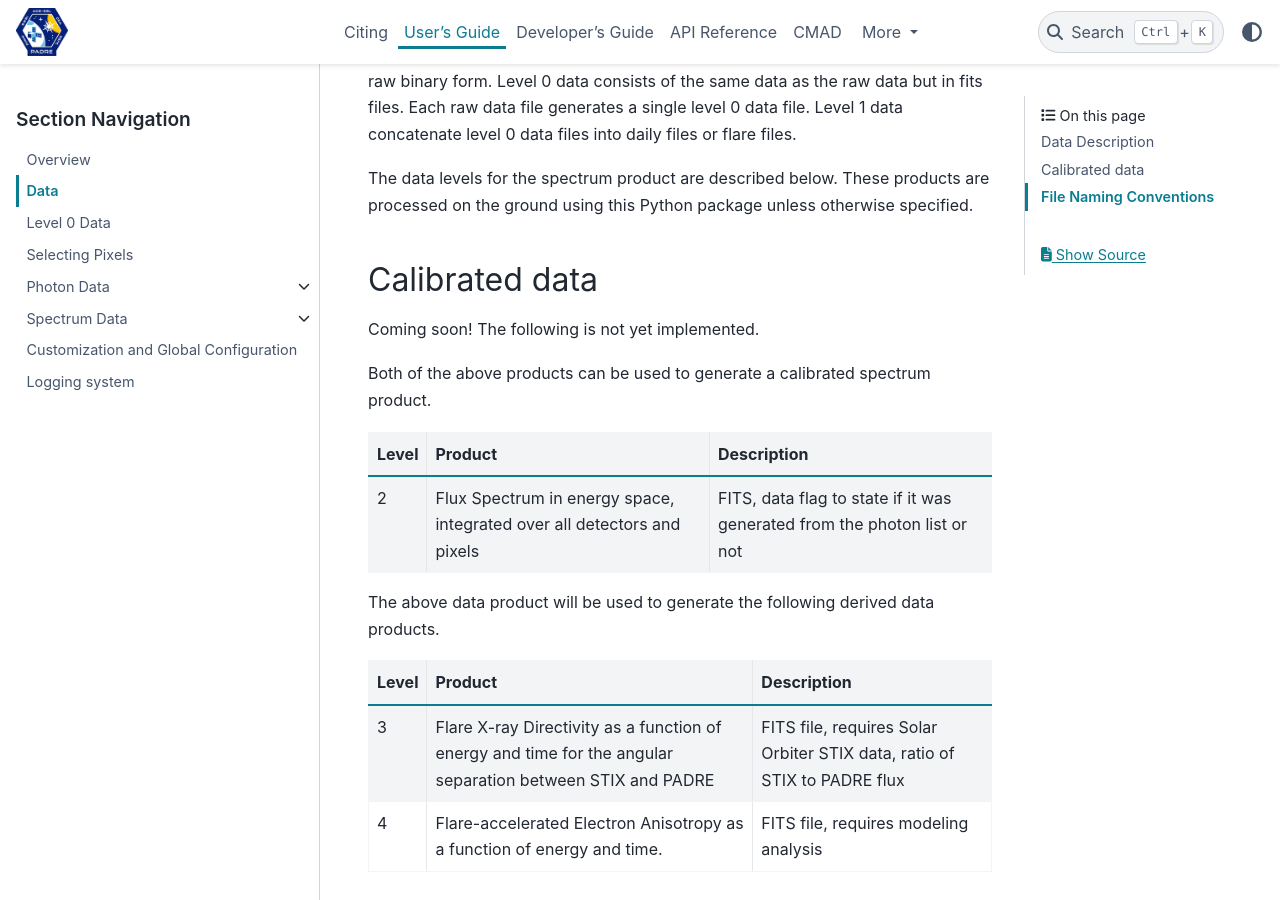
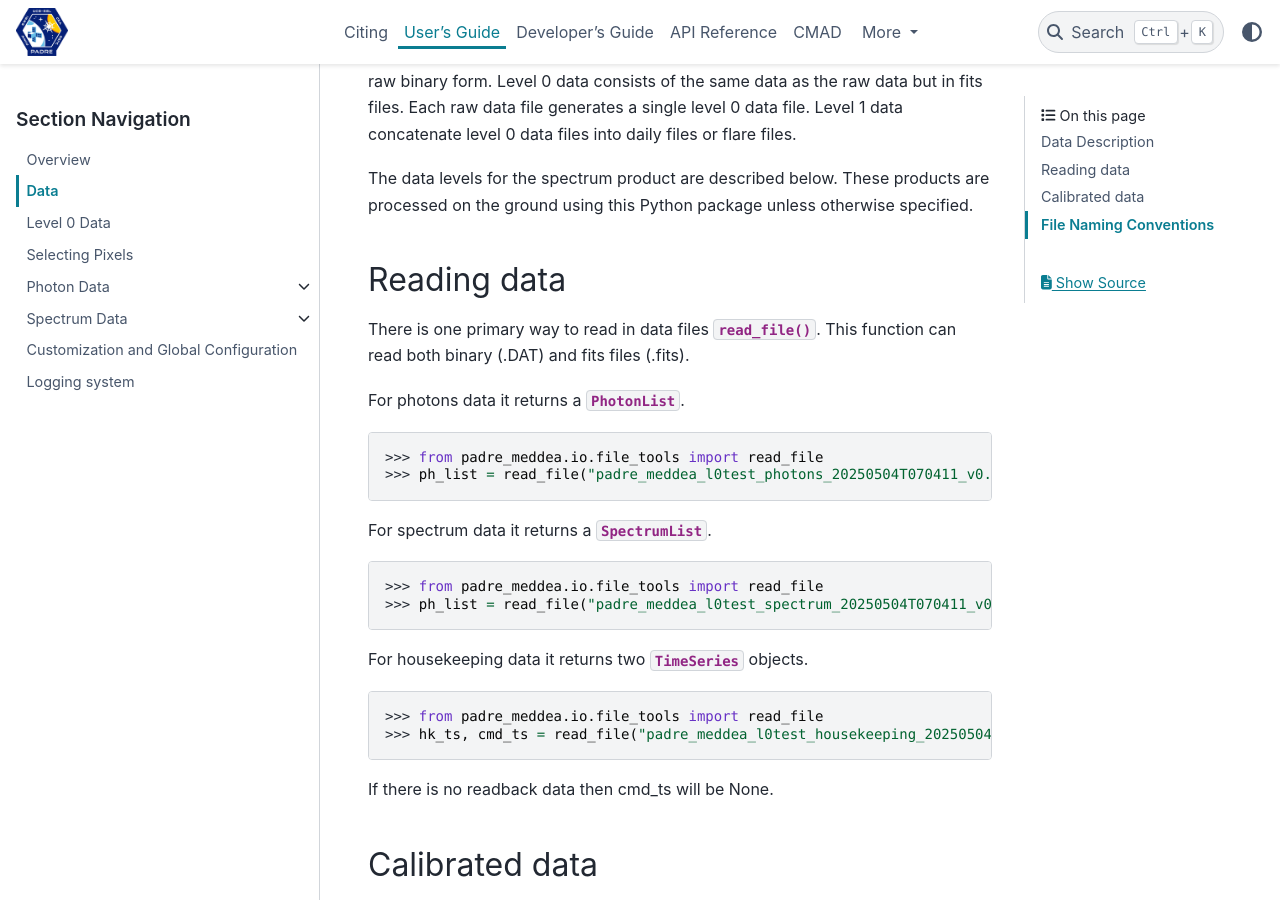
Before and after one commit to PADRESat/padre_meddea, a Sphinx documentation site: the page built from docs/user-guide/data.rst, in a window 1280 px wide and 900 px high, scrolled down 580 px. Built offline with Sphinx 7.4.7 and the PyData theme 0.15.4, drawn with Linux system fonts in a browser that asks for light colours; the version number could not be read and is left out.

Commit message:
fixes, remove template, and more docs

```diff
--- a/docs/_templates/custom-class-template.rst
+++ /dev/null
@@ -1,31 +0,0 @@
-{{ fullname | escape | underline}}
-
-.. currentmodule:: {{ module }}
-
-.. autoclass:: {{ objname }}
-   :members:
-   :show-inheritance:
-
-   {% block methods %}
-   .. automethod:: __init__
-
-   {% if methods %}
-   .. rubric:: {{ _('Methods') }}
-
-   .. autosummary::
-   {% for item in methods %}
-      ~{{ name }}.{{ item }}
-   {%- endfor %}
-   {% endif %}
-   {% endblock %}
-
-   {% block attributes %}
-   {% if attributes %}
-   .. rubric:: {{ _('Attributes') }}
-
-   .. autosummary::
-   {% for item in attributes %}
-      ~{{ name }}.{{ item }}
-   {%- endfor %}
-   {% endif %}
-   {% endblock %}
--- a/docs/_templates/custom-module-template.rst
+++ /dev/null
@@ -1,66 +0,0 @@
-{{ fullname | escape | underline}}
-
-.. automodule:: {{ fullname }}
-
-   {% block attributes %}
-   {% if attributes %}
-   .. rubric:: Module Attributes
-
-   .. autosummary::
-      :toctree:
-   {% for item in attributes %}
-      {{ item }}
-   {%- endfor %}
-   {% endif %}
-   {% endblock %}
-
-   {% block functions %}
-   {% if functions %}
-   .. rubric:: {{ _('Functions') }}
-
-   .. autosummary::
-      :toctree:
-   {% for item in functions %}
-      {{ item }}
-   {%- endfor %}
-   {% endif %}
-   {% endblock %}
-
-   {% block classes %}
-   {% if classes %}
-   .. rubric:: {{ _('Classes') }}
-
-   .. autosummary::
-      :toctree:
-      :template: custom-class-template.rst
-   {% for item in classes %}
-      {{ item }}
-   {%- endfor %}
-   {% endif %}
-   {% endblock %}
-
-   {% block exceptions %}
-   {% if exceptions %}
-   .. rubric:: {{ _('Exceptions') }}
-
-   .. autosummary::
-      :toctree:
-   {% for item in exceptions %}
-      {{ item }}
-   {%- endfor %}
-   {% endif %}
-   {% endblock %}
-
-{% block modules %}
-{% if modules %}
-.. rubric:: Modules
-
-.. autosummary::
-   :toctree:
-   :template: custom-module-template.rst
-   :recursive:
-{% for item in modules %}
-   {{ item }}
-{%- endfor %}
-{% endif %}
-{% endblock %}
--- a/docs/api.rst
+++ b/docs/api.rst
@@ -6,7 +6,6 @@ API Reference
 
 .. autosummary::
    :toctree: _autosummary
-   :template: custom-module-template.rst
    :recursive:
 
    padre_meddea
--- a/docs/conf.py
+++ b/docs/conf.py
@@ -54,15 +54,17 @@ plot_include_source = True
 # Set automodapi to generate files inside the generated directory
 # automodapi_toctreedirnm = "_build/api"
 autosummary_generate = True  # Turn on sphinx.ext.autosummary
-numpydoc_show_class_members = False
-# generate autosummary even if no references
-autosummary_generate = True
-
 autosummary_ignore_module_all = False
 autosummary_imported_members = False
 
+autodoc_default_options = {
+    "members": True,
+    "undoc-members": False,
+    "private-members": True,
+}
+
 # Add any paths that contain templates here, relative to this directory.
-templates_path = ["_templates"]
+# templates_path = ["_templates"]
 
 # List of patterns, relative to source directory, that match files and
 # directories to ignore when looking for source files.
@@ -108,12 +110,13 @@ intersphinx_mapping = {
     ),
     "astropy": (
         "http://docs.astropy.org/en/stable/",
-        "https://docs.astropy.org/en/stable/objects.inv",
+        (None, "https://docs.astropy.org/en/stable/objects.inv"),
     ),
     "sunpy": (
-        "https://docs.sunpy.org/en/stable/",
-        "https://docs.sunpy.org/en/stable/objects.inv",
-    ),
+        "https://docs.sunpy.org/en/stable/", None),
+    "specutils": (
+        "https://specutils.readthedocs.io/en/stable/",
+        (None, "https://specutils.readthedocs.io/en/stable/objects.inv")),
 }
 
 # -- Options for HTML output -------------------------------------------------
@@ -124,6 +127,14 @@ html_theme = "pydata_sphinx_theme"
 html_static_path = ["_static"]
 
 html_logo = "logo/padre_logo.png"
+
+html_context = {
+	"display_github": True,
+	"github_user": "PadreSat",
+	"github_repo": "padre_meddea",
+	"github_version": "main",
+	"conf_py_path": "/docs/",
+}
 # html_favicon = "logo/favicon.ico"
 # html_css_files = ["css/custom.css"]
 # Add any paths that contain custom static files (such as style sheets) here,
--- a/docs/index.rst
+++ b/docs/index.rst
@@ -11,7 +11,8 @@ Data will become available soon.
 For information about the PADRE mission, see `PADRESat <https://github.com/PADRESat>`_.
 
 .. toctree::
-   :maxdepth: 2
+   :maxdepth: 100
+   :caption: Table of Contents:
 
    about
    user-guide/index
--- a/docs/user-guide/data.rst
+++ b/docs/user-guide/data.rst
@@ -25,6 +25,34 @@ Level 1 data concatenate level 0 data files into daily files or flare files.
 
 The data levels for the spectrum product are described below.
 These products are processed on the ground using this Python package unless otherwise specified.
+
+Reading data
+------------
+There is one primary way to read in data files `~padre_meddea.io.file_tools.read_file()`.
+This function can read both binary (.DAT) and fits files (.fits).
+
+For photons data it returns a `~padre_meddea.spectrum.spectrum.PhotonList`.
+
+.. code-block:: python
+
+    >>> from padre_meddea.io.file_tools import read_file
+    >>> ph_list = read_file("padre_meddea_l0test_photons_20250504T070411_v0.1.0.fits")  # doctest: +SKIP
+
+For spectrum data it returns a `~padre_meddea.spectrum.spectrum.SpectrumList`.
+
+.. code-block:: python
+
+    >>> from padre_meddea.io.file_tools import read_file
+    >>> ph_list = read_file("padre_meddea_l0test_spectrum_20250504T070411_v0.1.0.fits")  # doctest: +SKIP
+
+For housekeeping data it returns two `~astropy.timeseries.TimeSeries` objects.
+
+.. code-block:: python
+
+    >>> from padre_meddea.io.file_tools import read_file
+    >>> hk_ts, cmd_ts = read_file("padre_meddea_l0test_housekeeping_20250504T070411_v0.1.0.fits")  # doctest: +SKIP
+
+If there is no readback data then cmd_ts will be None.
 
 Calibrated data
 ---------------
```
Also changed, not shown: 1 other file.
